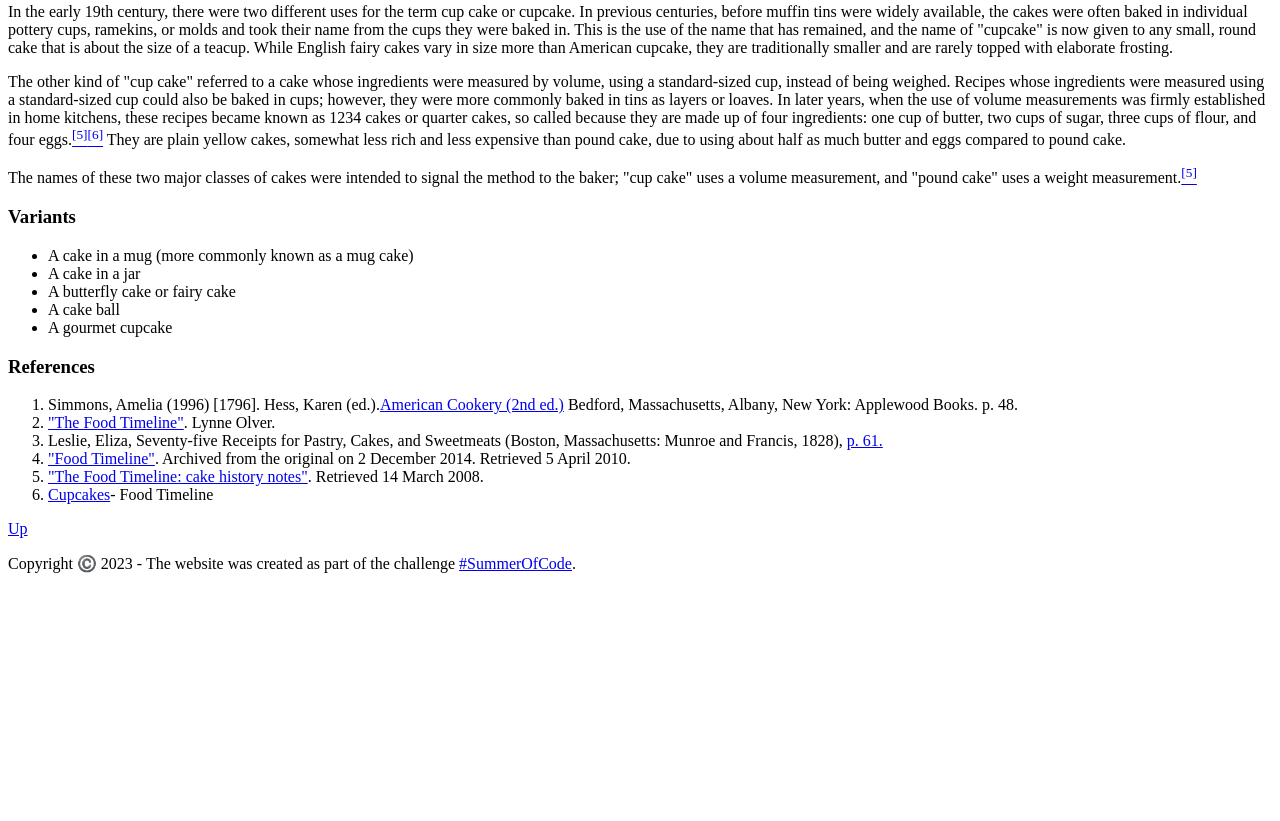
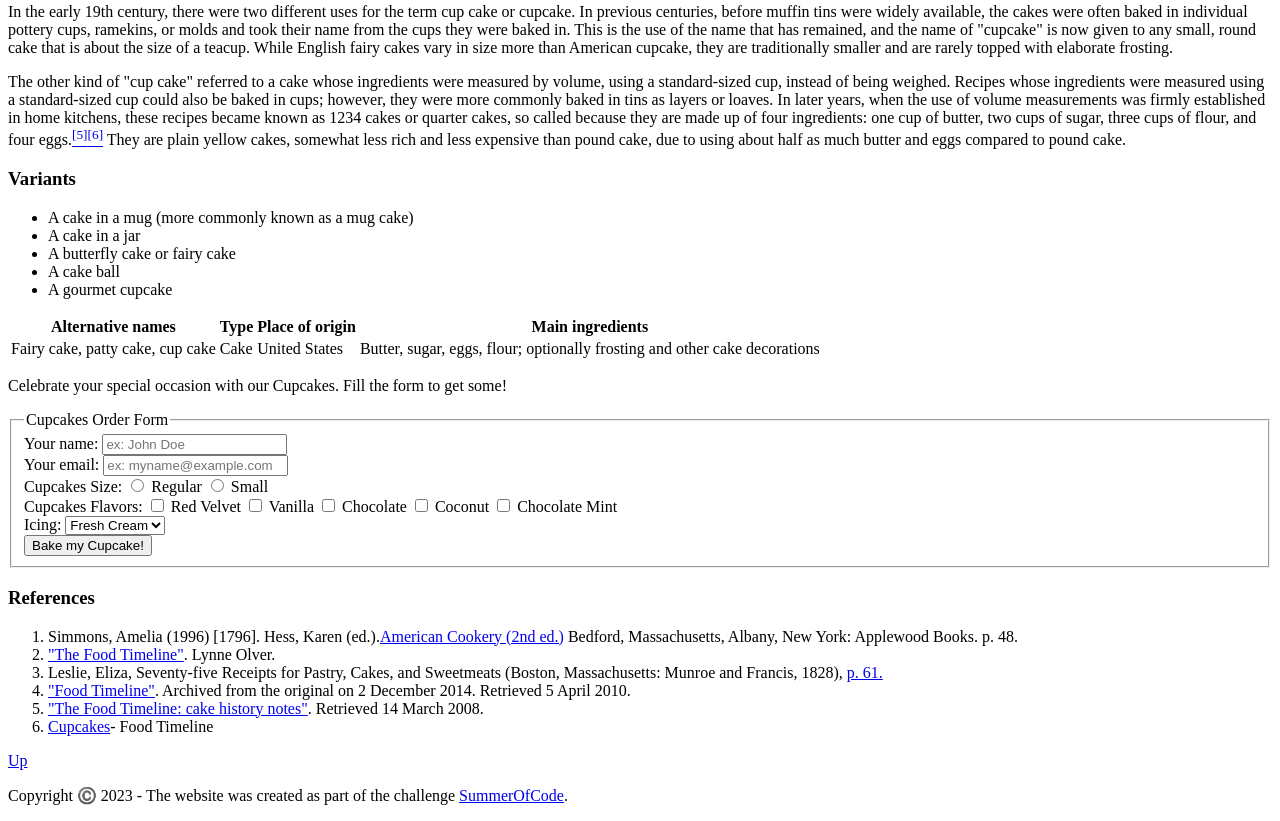
Before and after one commit to MartaReb/Summer-Of-Code, a plain HTML site: page HTML&CSS/my site/index.html in a window 1280 px wide. Shown: the part 545-1366 px from the top of the page. Before the commit the page ends 1134 px from the top, so only its background shows below. Drawn offline with Linux system fonts and the light colour scheme.

Commit message:
table_and_form

```diff
--- a/HTML&CSS/my site/index.html
+++ b/HTML&CSS/my site/index.html
@@ -49,14 +49,7 @@
 			firmly established in home kitchens, these recipes became known as 1234
 			cakes or quarter cakes, so called because they are made up of four
 			ingredients: one cup of butter, two cups of sugar, three cups of flour,
-			and four eggs.<a href="#fifthLink"><sup>[5]</sup></a><a href="#sixthLink"><sup>[6]</sup></a> They are plain yellow cakes, somewhat less rich and
-			less expensive than pound cake, due to using about half as much butter and
-			eggs compared to pound cake.
-		</p>
-		<p>
-			The names of these two major classes of cakes were intended to signal the
-			method to the baker; "cup cake" uses a volume measurement, and "pound
-			cake" uses a weight measurement.<a href="#fifthLink"><sup>[5]</sup></a>
+			and four eggs.<a href="#fifthLink"><sup>[5]</sup></a><a href="#sixthLink"><sup>[6]</sup></a> They are plain yellow cakes, somewhat less rich and less expensive than pound cake, due to using about half as much butter and eggs compared to pound cake.
 		</p>
 		<h3>Variants</h3>
 		<ul>
@@ -66,6 +59,73 @@
 			<li>A cake ball</li>
 			<li>A gourmet cupcake</li>
 		</ul>
+		<table>
+			<thead></thead>
+				<tr>
+					<th>Alternative names</th>
+					<th>Type</th>
+					<th>Place of origin</th>
+					<th>Main ingredients</th>
+				</tr>
+			</thead>
+			<tbody>
+				<tr>
+					<td>Fairy cake, patty cake, cup cake</td>
+					<td>Cake</td>
+					<td>United States</td>
+					<td>Butter, sugar, eggs, flour; optionally frosting and other cake decorations</td>
+				</tr>
+			</tbody>
+		</table>
+		<p>Celebrate your special occasion with our Cupcakes. Fill the form to get some!</p>
+		<form action="server.php">
+			<fieldset>
+				<legend>Cupcakes Order Form</legend>
+				<div>
+          			<label>Your name:</label>
+          			<input type="text" name="name" value="" placeholder="ex: John Doe" required>
+				</div>
+				<div>
+					<label>Your email:</label>
+					<input type="email" name="email" value="" placeholder="ex: myname@example.com" required>
+				</div>
+				<div>
+					<label>Cupcakes Size:</label>
+					<input type="radio" name="size" value="regular">
+					<label>Regular</label>
+					<input type="radio" name="size" value="small">
+					<label>Small</label>
+				</div>
+				<div>
+					<label>Cupcakes Flavors:</label>
+
+						<input type="checkbox" value="red-velvet">
+						<label>Red Velvet</label>
+
+						<input type="checkbox" value="vanilla">
+						<label>Vanilla</label>
+
+						<input type="checkbox" value="chocolate">
+						<label>Chocolate</label>
+
+						<input type="checkbox" value="coconut">
+						<label>Coconut</label>
+
+						<input type="checkbox" value="chocolate-mint">
+						<label>Chocolate Mint</label>
+
+				</div>
+				<div>
+					<label for="icingSelect">Icing:</label>
+          			<select id="cingSelect"name="icing">
+            			<option value="fresh-cream">Fresh Cream</option>
+            			<option value="buttercream">Buttercream</option>
+            			<option value="fondant">Fondant</option>
+          			</select>
+				</div>
+				<input type="submit" value="Bake my Cupcake!">
+			</fieldset>
+		</form>
 		<h3>References</h3>
 		<ol>
 			<li id="firstLink">
@@ -88,7 +148,9 @@
 		</ol>
 		<a href="#up">Up</a>
 		<footer>
-			</p>Copyright ©️ 2023 - The website was created as part of the challenge <a href="https://www.flynerd.pl/2023/06/wakacyjne-wyzwanie-summer-of-code.html" target="_blank">#SummerOfCode</a>.</p>
+			</p>Copyright ©️ 2023 - The website was created as part of the challenge <a href="https://www.flynerd.pl/2023/06/wakacyjne-wyzwanie-summer-of-code.html" target="_blank">SummerOfCode</a>.</p>
 		</footer>
 	</body>
 </html>
+
+<!-- dodać <hr> i atrybuy title jako tooltip -->
```
